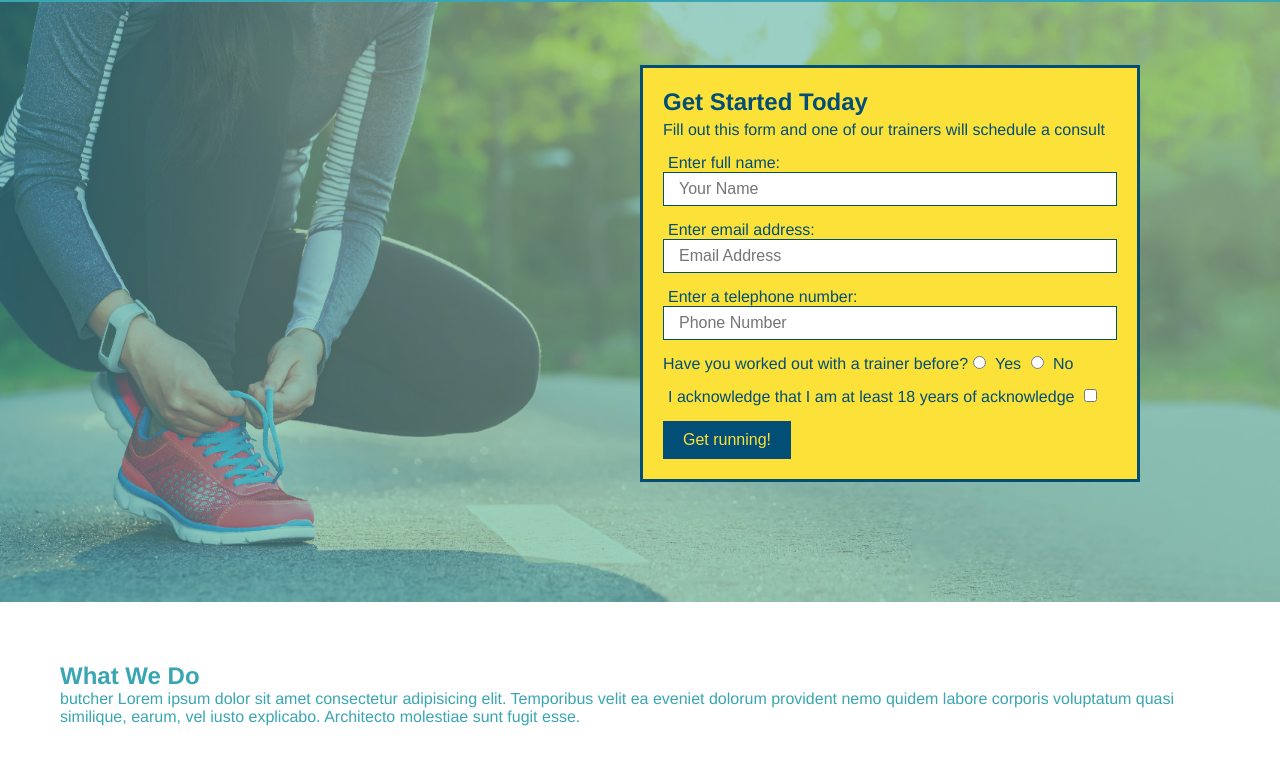
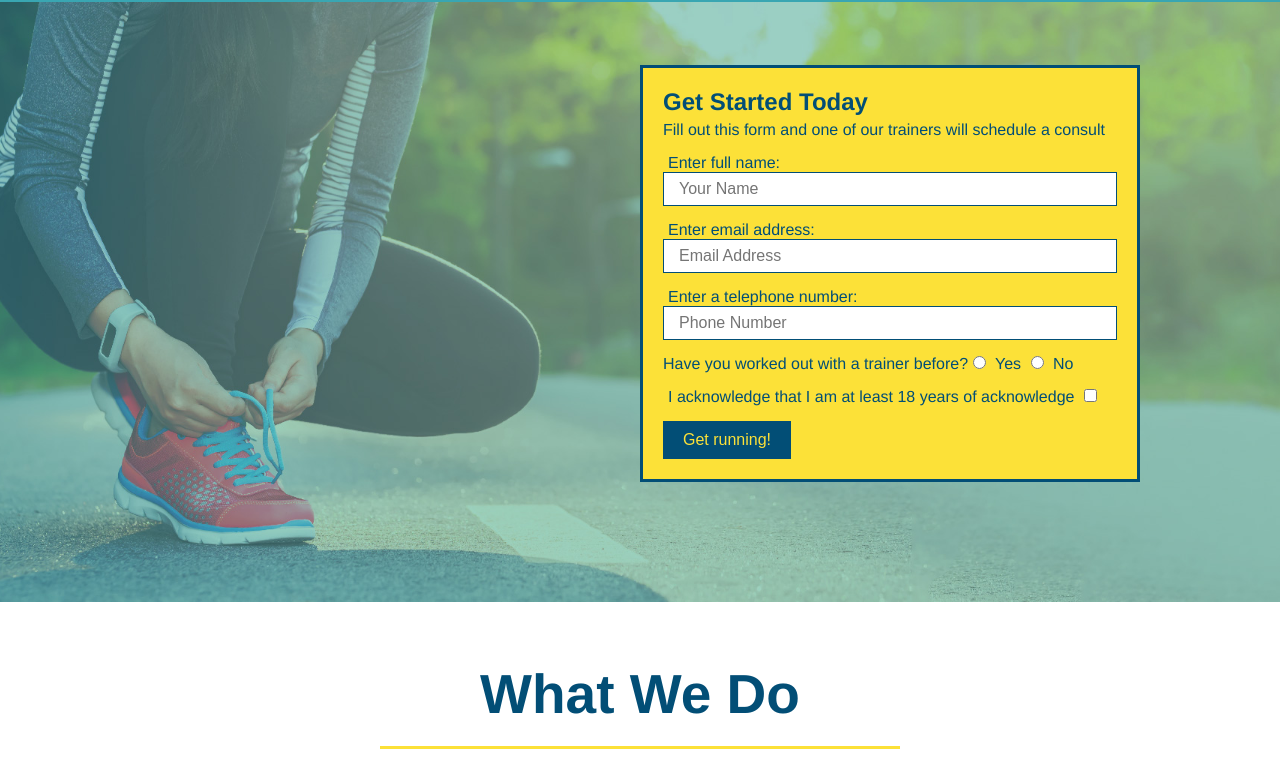
Before and after one commit to vidurham/run-buddy, a plain HTML site: page index.html in a window 1280 px wide. Shown: the part 80-861 px from the top of the page. Drawn offline with Linux system fonts and the light colour scheme.

Commit message:
style what we do section

```diff
--- a/assets/css/style.css
+++ b/assets/css/style.css
@@ -124,3 +124,25 @@ section {
     padding: 10px 20px;
     font-size: 16px;
 }
+
+.intro {
+    text-align: center;
+}
+
+.intro h2 {
+    font-size: 55px;
+    color: #024e76;
+    margin-bottom: 35px;
+    padding: 0 100px 20px 100px;
+    border-bottom: 3px solid;
+    border-color: #fce138;
+    display: inline-block;
+}
+
+.intro p {
+    line-height: 1.7;
+    color:#39a6b2;
+    width: 80%;
+    font-size: 20px;
+    margin: 0 auto
+}
--- a/index.html
+++ b/index.html
@@ -69,7 +69,7 @@
     <!-- End Hero-->
 
     <!-- "What We Do" section-->
-    <section id="what-we-do">
+    <section id="what-we-do" class="intro">
         <h2>What We Do</h2>
         <p>
             butcher Lorem ipsum dolor sit amet consectetur adipisicing elit. Temporibus velit ea eveniet dolorum provident nemo quidem labore corporis voluptatum quasi similique, earum, vel iusto explicabo. Architecto molestiae sunt fugit esse.
@@ -88,16 +88,19 @@
         </div>
 
         <div>
+            <img src="./assets/images/step-2.svg" alt="" />
             <h3>Step 2: Consult with One of Our Trainers</h3>
             <p>Are you here to build muscle, lose weight, or just fell good?</p>
         </div>
 
         <div>
+            <img src="./assets/images/step-3.svg" alt="" />
             <h3>Step 3: Get Running</h3>
             <p>Hit the ground running (literally) once your trainer lays out your plan.</p>
         </div>
 
         <div>
+            <img src="./assets/images/step-4.svg" alt="" />
             <h3>Step 4: See Results.</h3>
             <p>Bi-weekly checkins with your trainer will keep you focused</p>
         </div>
```
